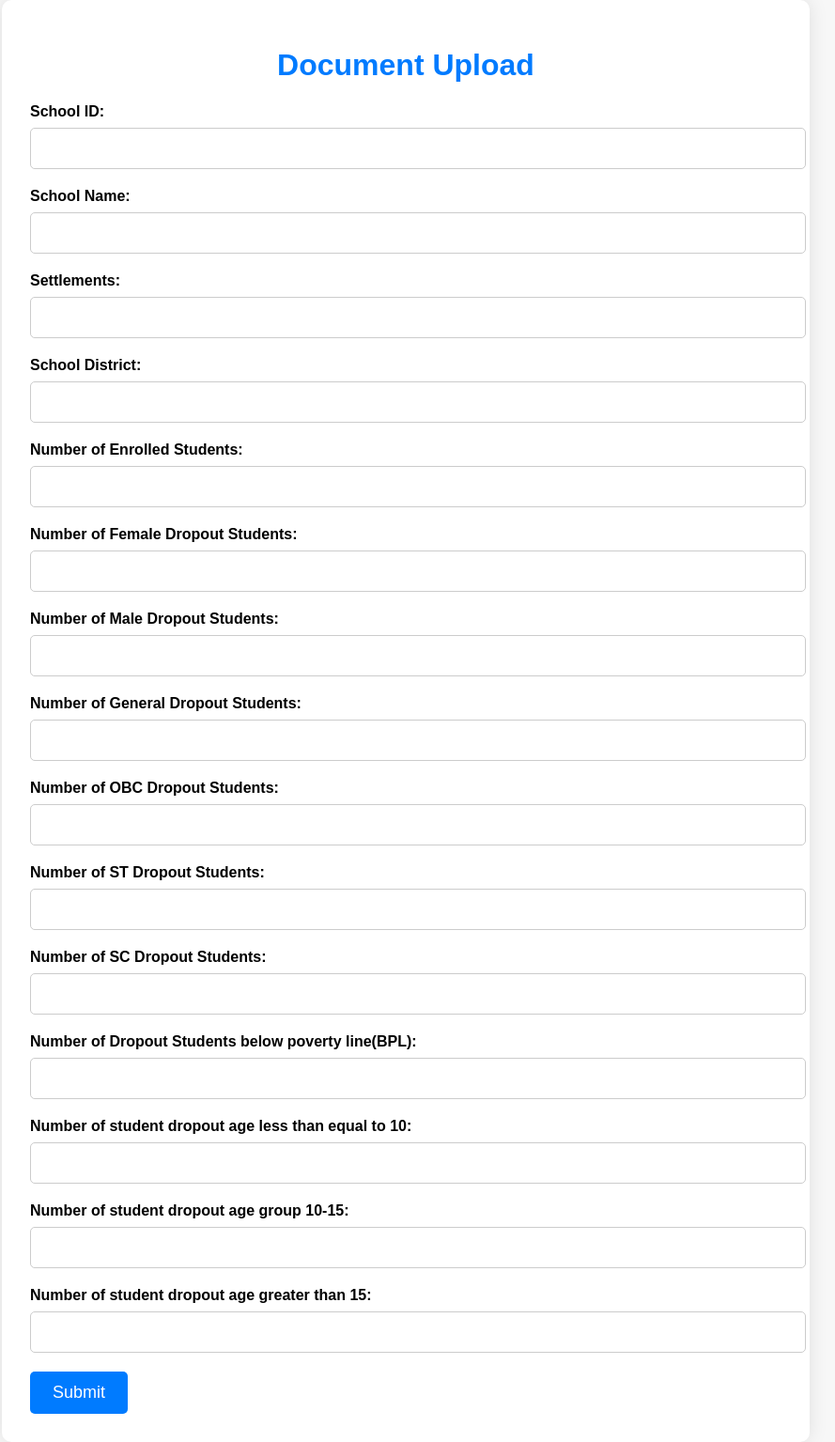
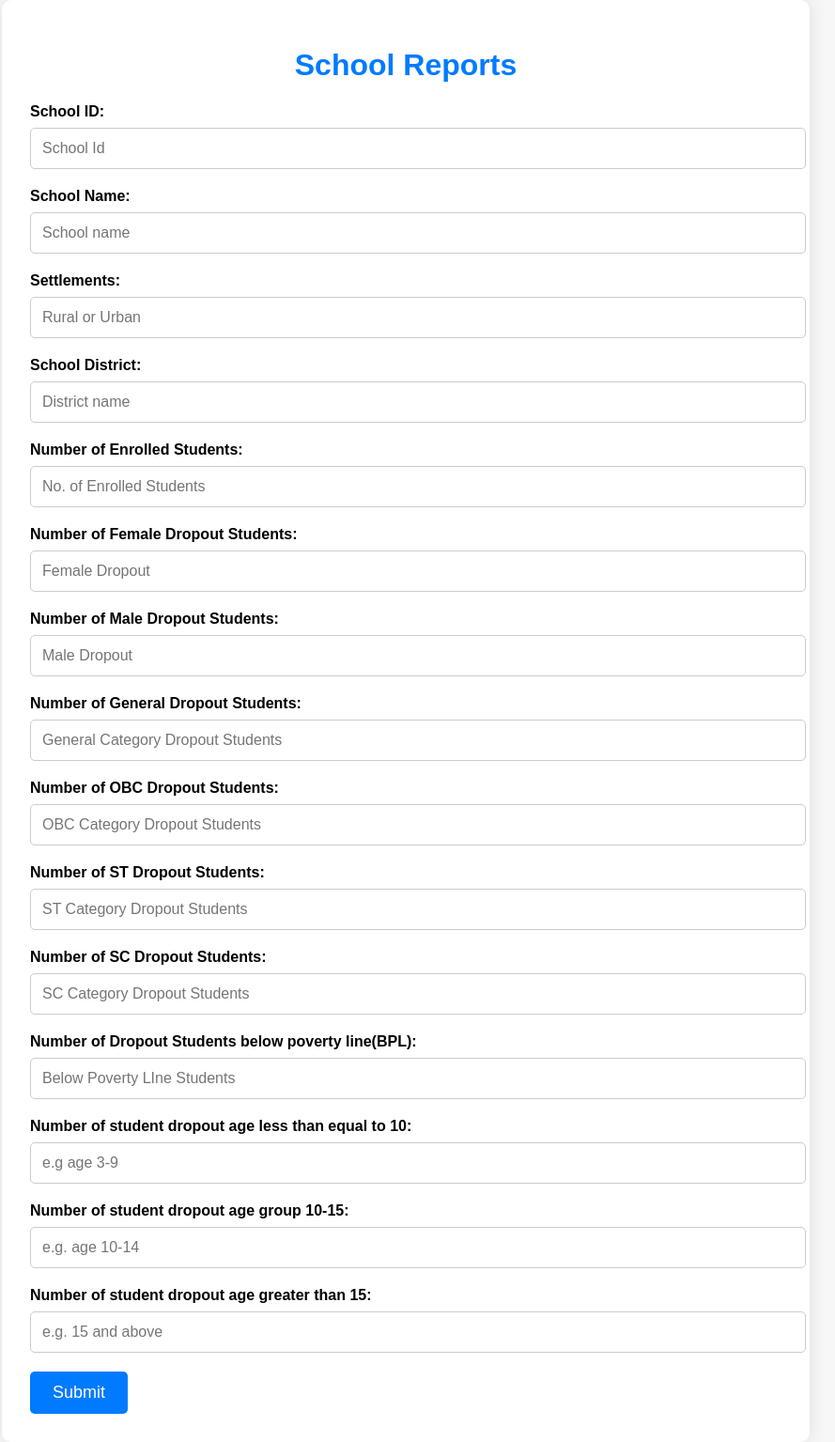
Before and after one commit to NIkunj-patel135/SIH_School_Dropout, a Django app: page /student_registration.html in a window 1280 px wide. Shown: the whole page at 94% size, without its empty margins (208-1097 px from the left). Run offline with Django 4.2, Linux system fonts and the light colour scheme.

Commit message:
Adding placeholder and names in registration file vy vaibhav

```diff
--- a/templates/student_registration.html
+++ b/templates/student_registration.html
@@ -81,52 +81,52 @@
 </head>
 <body>
 <div class="container">
-    <h1>Document Upload</h1>
+    <h1>School Reports </h1>
     <form id="uploadForm" enctype="multipart/form-data">
         <label for="schoolName">School ID:</label>
-        <input type="text" id="school id" name="school id" required>
+        <input type="text" id="school id" name="school id" placeholder="School Id" required>
 
         <label for="schoolName">School Name:</label>
-        <input type="text" id="schoolName" name="schoolName" required>
+        <input type="text" id="schoolName" name="schoolName" placeholder="School name" required>
 
         <label for="schoolRegion">Settlements:</label>
-        <input type="text" id="Settlements" name="Settlements" required>
+        <input type="text" id="Settlements" name="Settlements" placeholder="Rural or Urban" required>
 
         <label for="schoolDistrict">School District:</label>
-        <input type="text" id="schoolDistrict" name="schoolDistrict" required>
+        <input type="text" id="schoolDistrict" name="schoolDistrict" placeholder="District name" required>
 
         <label for="schoolDistrict">Number of Enrolled Students:</label>
-        <input type="text" id="enrolled_students" name="enrolled_students" required>
+        <input type="text" id="enrolled_students" name="enrolled_students" placeholder="No. of Enrolled Students" required>
 
         <label for="schoolDistrict">Number of Female Dropout Students:</label>
-        <input type="text" id="female_dropout" name="female_dropout" required>
+        <input type="text" id="female_dropout" name="female_dropout" placeholder="Female Dropout" required>
 
         <label for="schoolDistrict">Number of  Male Dropout Students:</label>
-        <input type="text" id="male_dropout" name="male_dropout" required>
+        <input type="text" id="male_dropout" name="male_dropout" placeholder="Male Dropout" required>
 
         <label for="schoolDistrict">Number of  General  Dropout Students:</label>
-        <input type="text" id="genral_dropout" name="genral_dropout" required>
+        <input type="text" id="genral_dropout" name="genral_dropout" placeholder="General Category Dropout Students" required>
 
         <label for="schoolDistrict">Number of  OBC Dropout Students:</label>
-        <input type="text" id="OBC_dropout" name="OBC_dropout" required>
+        <input type="text" id="OBC_dropout" name="OBC_dropout" placeholder="OBC Category Dropout Students" required>
 
         <label for="schoolDistrict">Number of  ST Dropout Students:</label>
-        <input type="text" id="ST_dropout" name="ST_dropout" required>
+        <input type="text" id="ST_dropout" name="ST_dropout" placeholder="ST Category Dropout Students" required>
 
         <label for="schoolDistrict">Number of  SC Dropout Students:</label>
-        <input type="text" id="SC_dropou" name="SC_dropou" required>
+        <input type="text" id="SC_dropou" name="SC_dropou" placeholder="SC Category Dropout Students" required>
 
         <label for="schoolDistrict">Number of Dropout Students below poverty line(BPL):</label>
-        <input type="text" id="BPL_dropout" name="BPL_dropout" required>
+        <input type="text" id="BPL_dropout" name="BPL_dropout" placeholder="Below Poverty LIne Students" required>
 
         <label for="schoolDistrict">Number of student dropout age less than equal to 10:</label>
-        <input type="text" id="less10_age" name="less10_age" required>
+        <input type="text" id="less10_age" name="less10_age" placeholder="e.g age 3-9" required>
 
         <label for="schoolDistrict">Number of student dropout age group 10-15:</label>
-        <input type="text" id="10-15_age" name="10-15_age" required>
+        <input type="text" id="10-15_age" name="10-15_age" placeholder="e.g. age 10-14" required>
 
         <label for="schoolDistrict">Number of student dropout age greater than 15:</label>
-        <input type="text" id="more15_age" name="more15_age" required>
+        <input type="text" id="more15_age" name="more15_age" placeholder="e.g. 15 and above" required>
 
 
 
```
